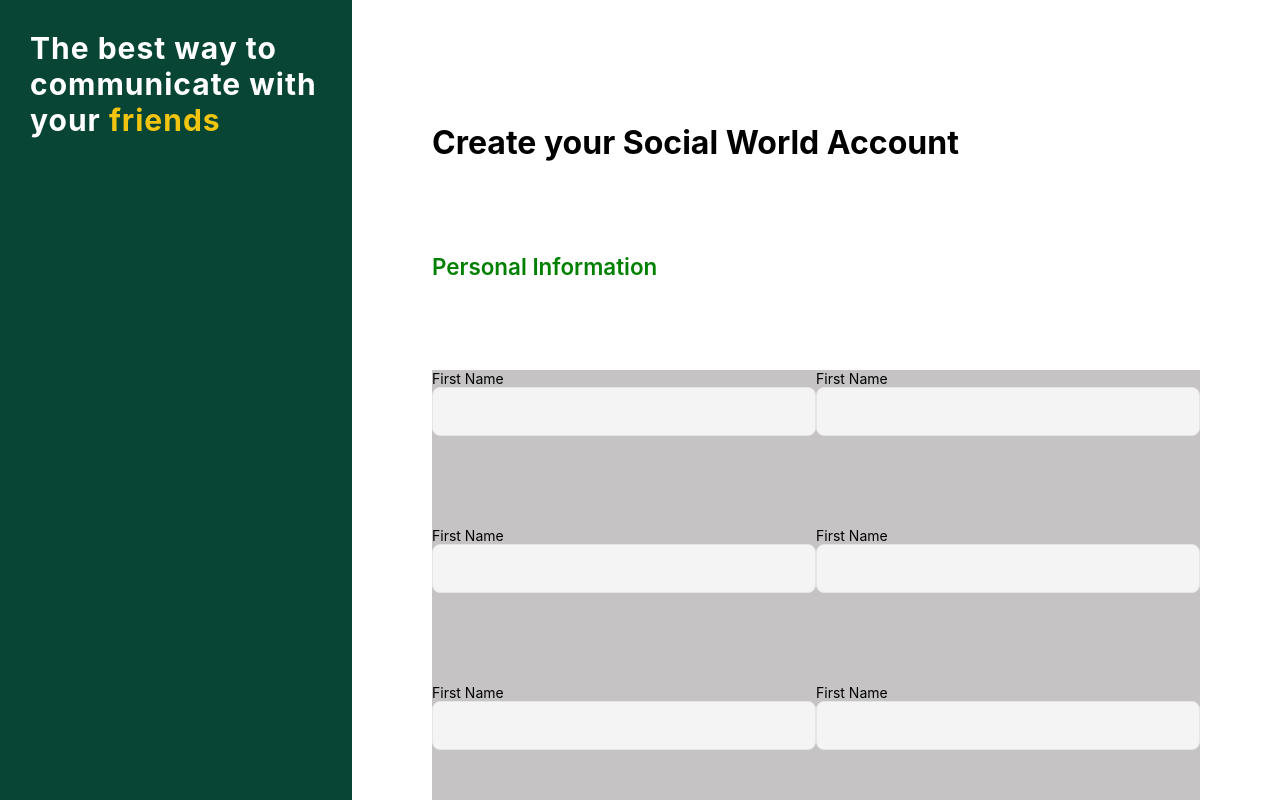
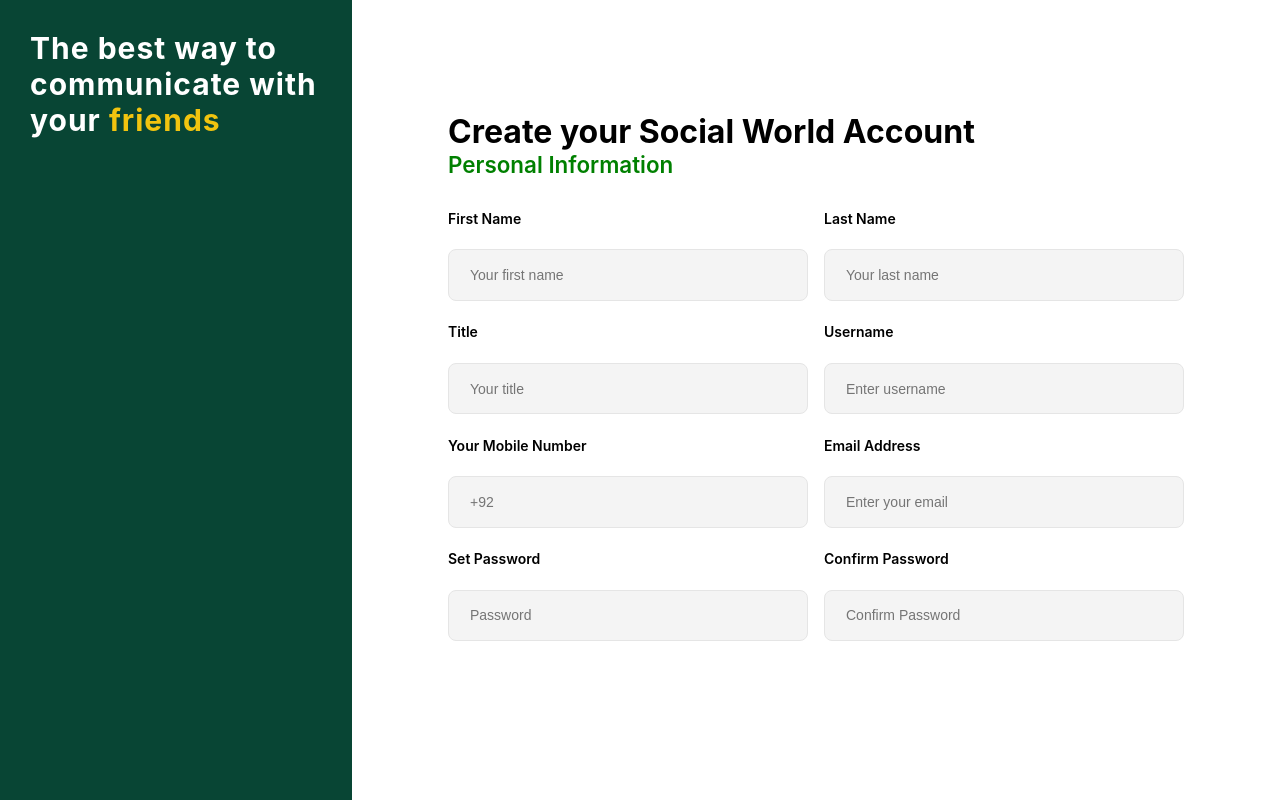
Before and after one commit to RuhamaMalik/social-app, a React (Create React App) app in the folder social-app/: page /signup in a window 1280 px wide. Shown: the top 800 px of the page. Built offline with nearby package versions, Linux system fonts and the light colour scheme.

Commit message:
style  signup page

```diff
--- a/social-app/src/pages/signup/Signup.jsx
+++ b/social-app/src/pages/signup/Signup.jsx
@@ -12,49 +12,42 @@
         </div>
 
         <div className={styles.form}>
-          <h1>Create your Social World Account</h1>
-          <p>Personal Information</p>
 
-          <div className={styles.inputs}>
-            <p>First Name</p>
-            <input type="text" />
+          <div className={styles.head}>
+            <h1>Create your Social World Account</h1>
+            <p>Personal Information</p>
           </div>
 
           <div className={styles.inputs}>
-            <p>First Name</p>
-            <input type="text" />
+
+            <div className={styles.input}>
+              <p>First Name</p>
+              <input type="text" placeholder='Your first name'/>
+
+              <p>Title</p>
+              <input type="text" placeholder='Your title'/>
+
+              <p>Your Mobile Number</p>
+              <input type="number" placeholder='+92'/>
+
+              <p>Set Password</p>
+              <input type="password" placeholder='Password'/>
+            </div>
+
+            <div className={styles.input}>
+              <p>Last Name</p>
+              <input type="text" placeholder='Your last name'/>
+
+              <p>Username</p>
+              <input type="text" placeholder='Enter username'/>
+
+              <p>Email Address</p>
+              <input type="email" placeholder='Enter your email'/>
+
+              <p>Confirm Password</p>
+              <input type="password" placeholder='Confirm Password'/>
+            </div>
           </div>
-
-          <div className={styles.inputs}>
-            <p>First Name</p>
-            <input type="text" />
-          </div>
-
-          <div className={styles.inputs}>
-            <p>First Name</p>
-            <input type="text" />
-          </div>
-
-          <div className={styles.inputs}>
-            <p>First Name</p>
-            <input type="text" />
-          </div>
-
-          <div className={styles.inputs}>
-            <p>First Name</p>
-            <input type="text" />
-          </div>
-
-          <div className={styles.inputs}>
-            <p>First Name</p>
-            <input type="text" />
-          </div>
-
-          <div className={styles.inputs}>
-            <p>First Name</p>
-            <input type="text" />
-          </div>
-
 
 
         </div>
--- a/social-app/src/pages/signup/Signup.module.css
+++ b/social-app/src/pages/signup/Signup.module.css
@@ -2,7 +2,7 @@
     display: flex;
     align-items: center;
     /* justify-content: space-between; */
-    height: 140vh;
+    height: 175vh;
     /* min-height: 100vh;
     max-width: auto; */
     width: 100vw;
@@ -32,25 +32,47 @@
 }
 
 .form{
-    width: 60%;
-    height: 78%;
+    /* width: 58%; */
+    width: 48em;
+    height: 84%;
     /* background: #c5b4b4; */
-    margin: 0 auto;
-    display: grid;
-    grid-template-columns: repeat(2,1fr);
+    /* margin: 0 auto; */
+    margin-left: 6em;
+
     /* margin: 4em 0; */
 }
 
-.form h1{
+.form .head{
     grid-area: 1/1/2/-1;
 }
-.form>p{
+.head>p{
     font-size: 1.4em;
     font-weight: 600;
     color: green;
-    grid-area: 2/1/3/-1
 }
 
 .inputs{
-    background: #c5c3c3;
+    display: grid;
+    grid-template-columns: repeat(2,22.5em);
+    column-gap: 1em;
 }
+
+.input{
+    padding: 2em 0;
+    /* border:1px solid  #ad3b3b; */
+    display: flex;
+    flex-direction: column;
+    justify-content: space-evenly;
+    gap: 1.4em ;
+    /* height: 200px; */
+
+}
+.input p{
+    font-weight: 600;
+    /* font-size: 16px; */
+}
+
+.input input{
+    color: grey;
+    font-size: 14px;
+}
```
